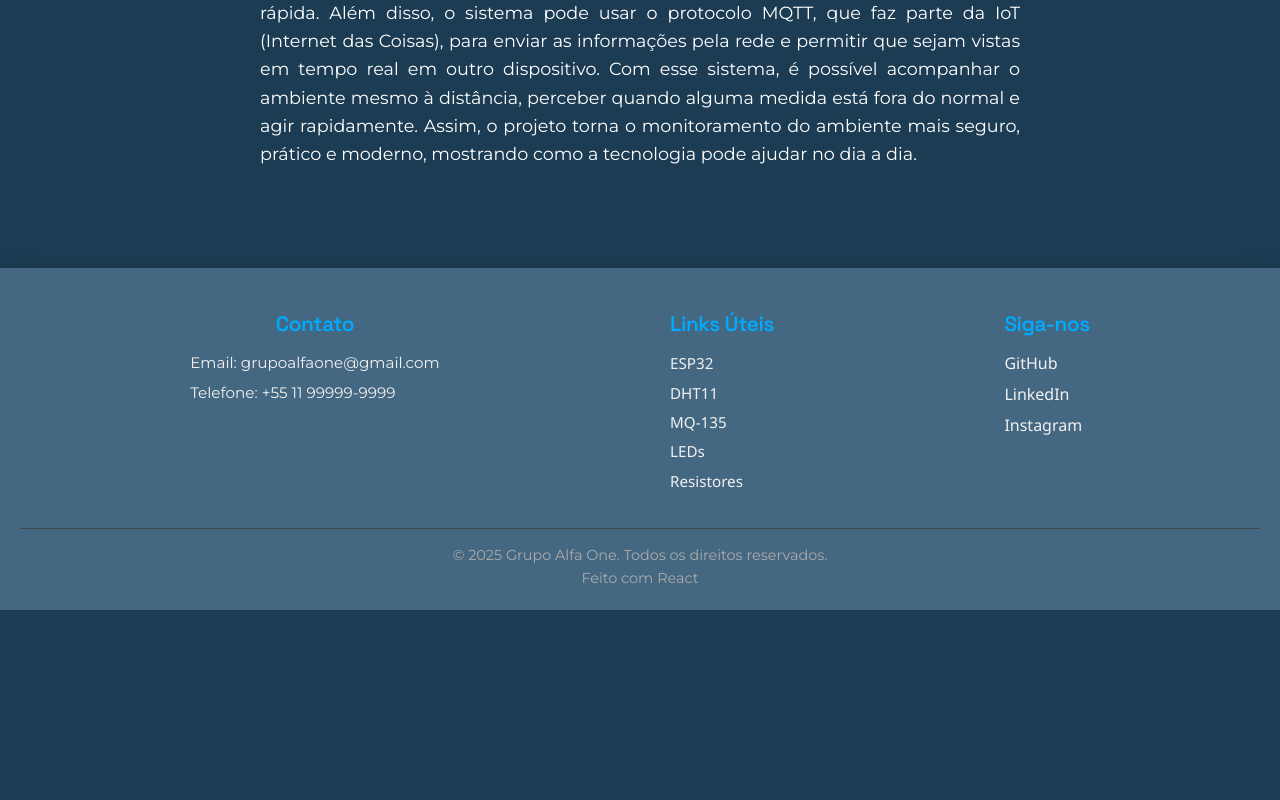
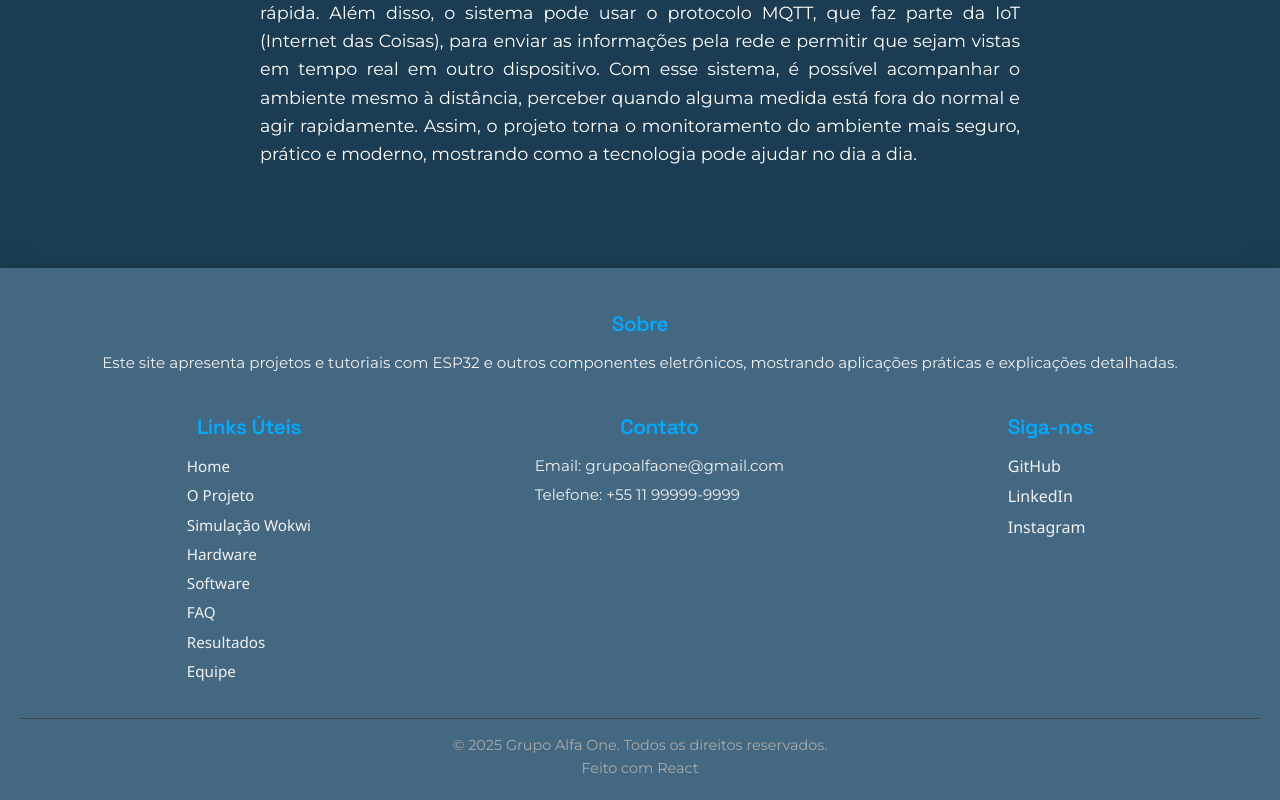
Before and after one commit to 3006m/climasite, a React (Vite) app in the folder projetoM/: page /projeto in a window 1280 px wide. Shown: the part 1891-2691 px from the top of the page. Before the commit the page ends 2501 px from the top, so only its background shows below. Built offline with nearby package versions, Linux system fonts and the light colour scheme.

Commit message:
FOOOOOOOOOOOOOOOOOOOOOOOOOOOOOOOOOOOOOOOOOOOOOOOOOOOOOOOOOOOOOOOOOOOOOOOOOOOOOOOOOOOTERRRRRRRRRRRRRRRRRR

```diff
--- a/projetoM/src/components/footer.jsx
+++ b/projetoM/src/components/footer.jsx
@@ -1,31 +1,44 @@
 import React from 'react';
 import '../styles/footer.css';
+import { Link } from 'react-router-dom';
 
 export default function Footer() {
   return (
-
     <footer className="footer">
       <div className="footer-container">
-        {/* Seção de contato */}
+
+        {/* Sobre */}
+        <div className="footer-section">
+          <h3>Sobre</h3>
+          <p>
+            Este site apresenta projetos e tutoriais com ESP32 e outros componentes eletrônicos,
+            mostrando aplicações práticas e explicações detalhadas.
+          </p>
+        </div>
+
+        {/* Links úteis */}
+        <div className="footer-section">
+          <h3>Links Úteis</h3>
+          <ul>
+            <li><Link to="/">Home</Link></li>
+            <li><Link to="/projeto">O Projeto</Link></li>
+            <li><Link to="/simulacao">Simulação Wokwi</Link></li>
+            <li><Link to="/hardware">Hardware</Link></li>
+            <li><Link to="/software">Software</Link></li>
+            <li><Link to="/faq">FAQ</Link></li>
+            <li><Link to="/resultados">Resultados</Link></li>
+            <li><Link to="/equipe">Equipe</Link></li>
+          </ul>
+        </div>
+
+        {/* Contato */}
         <div className="footer-section">
           <h3>Contato</h3>
           <p>Email: grupoalfaone@gmail.com</p>
           <p>Telefone: +55 11 99999-9999</p>
         </div>
 
-        {/* Seção de links úteis */}
-        <div className="footer-section">
-          <h3>Links Úteis</h3>
-          <ul>
-            <li><a href="#esp32">ESP32</a></li>
-            <li><a href="#dht11">DHT11</a></li>
-            <li><a href="#mq135">MQ-135</a></li>
-            <li><a href="#leds">LEDs</a></li>
-            <li><a href="#resistores">Resistores</a></li>
-          </ul>
-        </div>
-
-        {/* Seção de redes sociais */}
+        {/* Redes sociais */}
         <div className="footer-section">
           <h3>Siga-nos</h3>
           <div className="social-links">
@@ -36,10 +49,11 @@ export default function Footer() {
         </div>
       </div>
 
+      {/* Rodapé inferior */}
       <div className="footer-bottom">
         <p>© 2025 Grupo Alfa One. Todos os direitos reservados.</p>
         <p>Feito com React</p>
       </div>
     </footer>
-  )
-};
+  );
+}
--- a/projetoM/src/pages/software.jsx
+++ b/projetoM/src/pages/software.jsx
@@ -1,6 +1,5 @@
 import React from "react";
 import Navbar from "../components/Navbar";
-import Footer from "../components/footer";
 import "../styles/css.css";
 
 export default function Software() {
```
